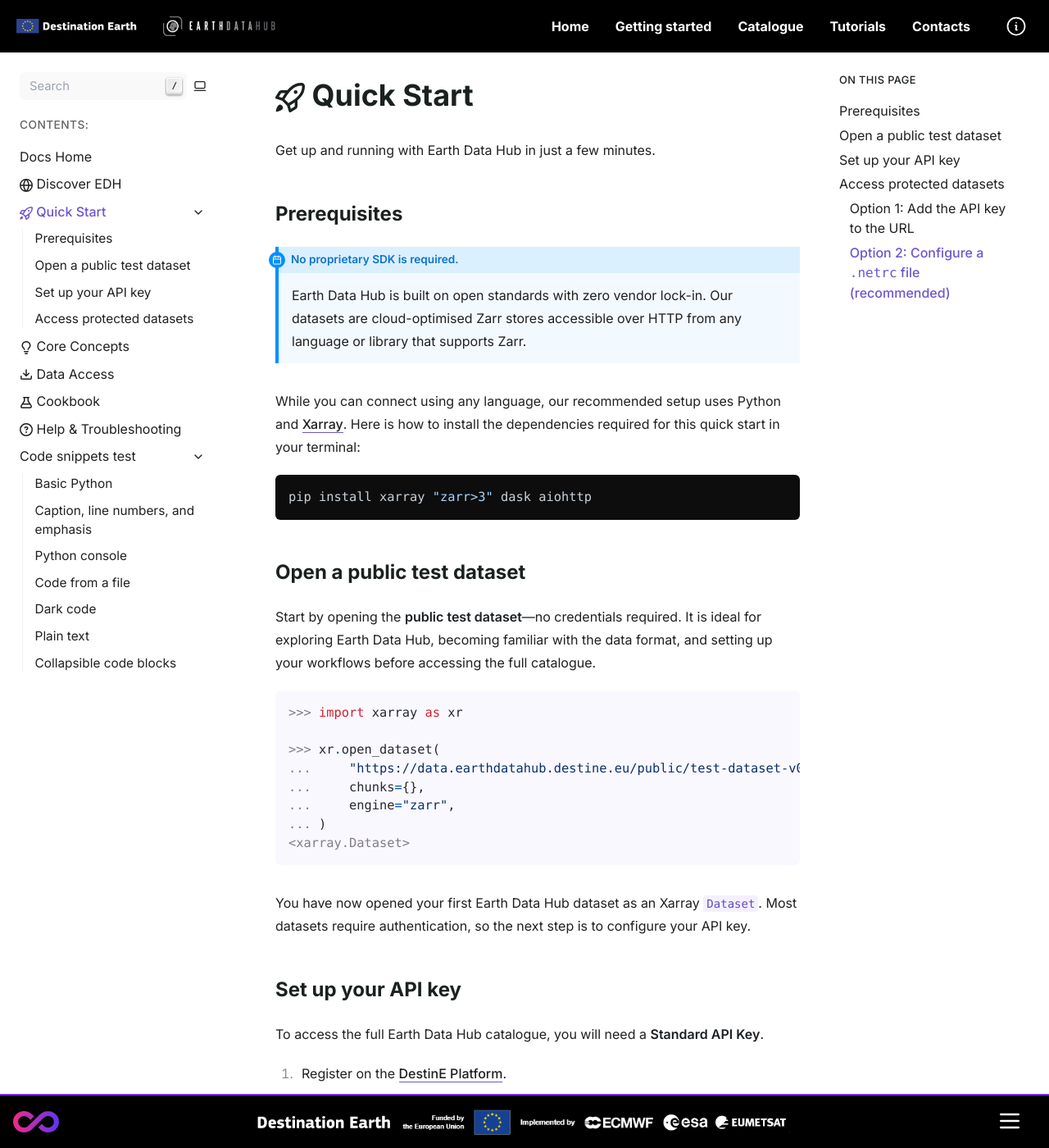
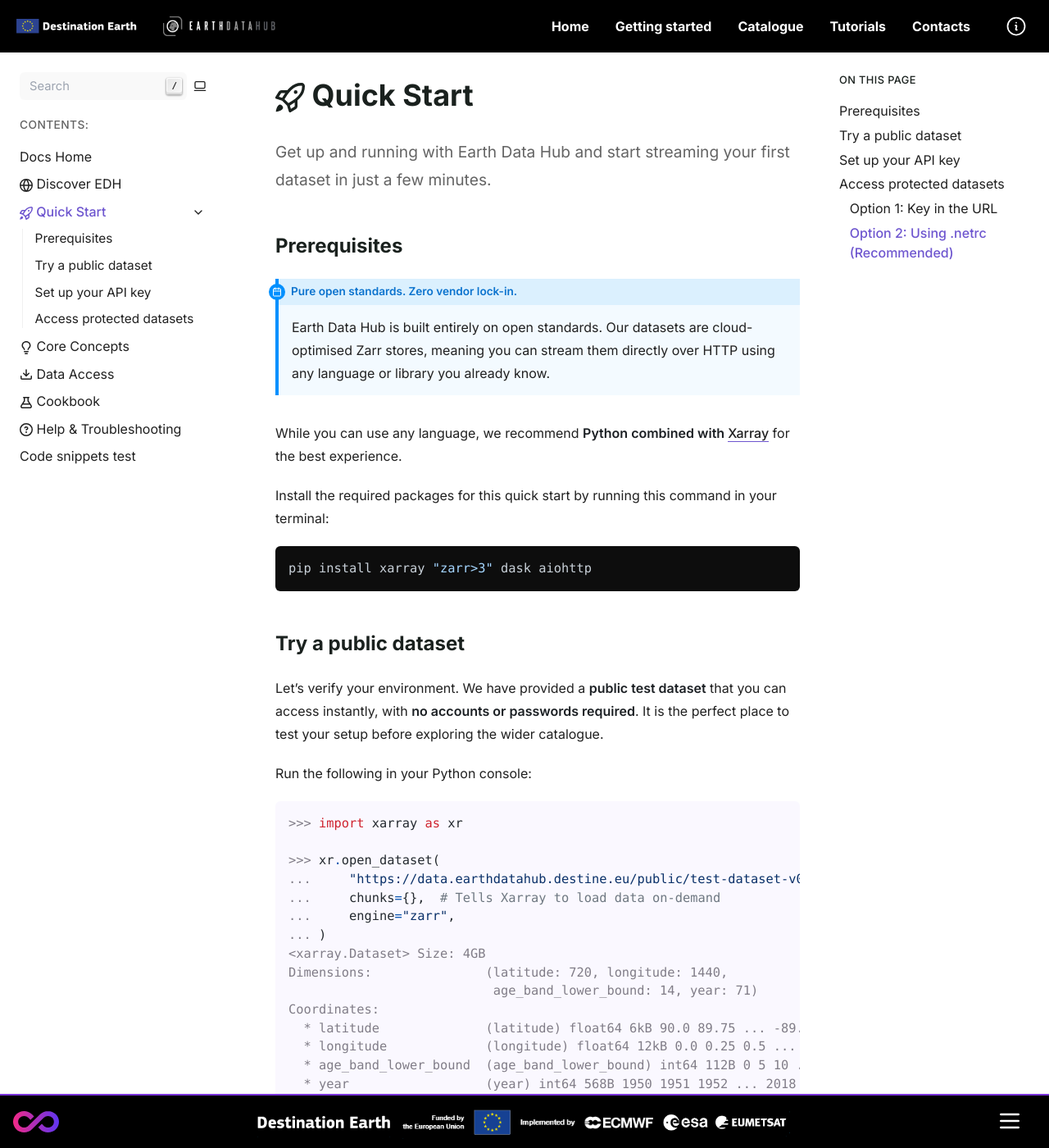
Before and after one commit to bopen/edh-docs, a Sphinx documentation site: the page built from source/quick-start.md, in a window 1280 px wide and 1400 px high. Shown: the whole window at 82% size. Built offline with Sphinx 7.4.7, drawn with Linux system fonts in a browser that asks for light colours; some of the changed text lies outside the part shown.

Commit message:
add quick-start contents

````diff
--- a/source/conf.py
+++ b/source/conf.py
@@ -26,6 +26,9 @@
 templates_path = ["_templates"]
 exclude_patterns = []
 
+myst_enable_extensions = [
+    "attrs_block",
+]
 
 # -- Options for HTML output -------------------------------------------------
 # https://www.sphinx-doc.org/en/master/usage/configuration.html#options-for-html-output
@@ -40,7 +43,8 @@
     "desp_platform_url": "https://platform.destine.eu",
 }
 html_theme_options = {
-    "globaltoc_expand_depth": 2,
+    "globaltoc_expand_depth": 1,
+    "toctree_collapse": True,
     "toctree_maxdepth": 2,
     "toctree_titles_only": False,
 }
--- a/source/quick-start.md
+++ b/source/quick-start.md
@@ -1,19 +1,24 @@
+---
+description: Get up and running with Earth Data Hub in just a few minutes.
+---
+
 # {octicon}`rocket` Quick Start
 
-Get up and running with Earth Data Hub in just a few minutes.
+{ .lead }
+Get up and running with Earth Data Hub and start streaming your first dataset in just a few minutes.
 
 ## Prerequisites
 
-```{admonition} No proprietary SDK is required.
+```{admonition} Pure open standards. Zero vendor lock-in.
 ---
 class: note
 ---
-Earth Data Hub is built on open standards with zero vendor lock-in.
-Our datasets are cloud-optimised Zarr stores accessible over HTTP from any language or library that supports Zarr.
+Earth Data Hub is built entirely on open standards. Our datasets are cloud-optimised Zarr stores, meaning you can stream them directly over HTTP using any language or library you already know.
 ```
 
-While you can connect using any language, our recommended setup uses Python and [Xarray](https://docs.xarray.dev/en/stable/).
-Here is how to install the dependencies required for this quick start in your terminal:
+While you can use any language, we recommend **Python combined with [Xarray](https://docs.xarray.dev/en/stable/)** for the best experience.
+
+Install the required packages for this quick start by running this command in your terminal:
 
 ```{code-block} bash
 ---
@@ -22,98 +27,102 @@
 pip install xarray "zarr>3" dask aiohttp
 ```
 
-## Open a public test dataset
+## Try a public dataset
 
-Start by opening the **public test dataset**—no credentials required.
-It is ideal for exploring Earth Data Hub, becoming familiar with the data format, and setting up your workflows before accessing the full catalogue.
+Let's verify your environment. We have provided a **public test dataset** that you can access instantly, with **no accounts or passwords required**. It is the perfect place to test your setup before exploring the wider catalogue.
+
+Run the following in your Python console:
 
 ```{code-block} pycon
 >>> import xarray as xr
 
 >>> xr.open_dataset(
 ...     "https://data.earthdatahub.destine.eu/public/test-dataset-v0.zarr",
-...     chunks={},
+...     chunks={},  # Tells Xarray to load data on-demand
 ...     engine="zarr",
 ... )
-<xarray.Dataset>
+<xarray.Dataset> Size: 4GB
+Dimensions:               (latitude: 720, longitude: 1440,
+                           age_band_lower_bound: 14, year: 71)
+Coordinates:
+  * latitude              (latitude) float64 6kB 90.0 89.75 ... -89.5 -89.75
+  * longitude             (longitude) float64 12kB 0.0 0.25 0.5 ... 359.5 359.8
+  * age_band_lower_bound  (age_band_lower_bound) int64 112B 0 5 10 ... 55 60 65
+  * year                  (year) int64 568B 1950 1951 1952 ... 2018 2019 2020
+Data variables:
+    demographic_totals    (latitude, longitude, age_band_lower_bound, year) float32 4GB dask.array<chunksize=(180, 180, 14, 2), meta=np.ndarray>
+
 ```
 
-You have now opened your first Earth Data Hub dataset as an Xarray `Dataset`.
-Most datasets require authentication, so the next step is to configure your API key.
+And just like that, you are connected! The output above shows an Xarray `Dataset` representing the data you are accessing. To access the rest of our catalogue, you will need to **set up authentication**.
 
 ## Set up your API key
 
-To access the full Earth Data Hub catalogue, you will need a **Standard API Key**.
+To access our full suite of datasets, you will need a free **Standard API Key**.
 
-1. Register on the [DestinE Platform](https://platform.destine.eu/).
-1. Open your [Earth Data Hub account settings](https://earthdatahub.destine.eu/account-settings#my-personal-access-tokens).
-1. Copy your default API key or create a new one.
+1. **Register an account** on the [DestinE Platform](https://platform.destine.eu/).
+1. **Visit your [Earth Data Hub account settings](https://earthdatahub.destine.eu/account-settings#my-personal-access-tokens)**.
+1. **Copy your default API key** (or generate a new one).
 
-```{admonition} Climate DT datasets require upgraded access
+```{admonition} Climate DT requires upgraded access.
 ---
 class: warning
 ---
-Datasets in the **Destination Earth Climate Adaptation Digital Twin (Climate DT)** collection require upgraded permissions
-Follow the [Destination Earth User Access Upgrade](https://platform.destine.eu/access-policy-upgrade/) process to request access.
+Datasets in our **Destination Earth Climate Adaptation Digital Twin (Climate DT)** collection require additional permissions. If you need access, follow the [Destination Earth User Access Upgrade](https://platform.destine.eu/access-policy-upgrade/) process.
 ```
 
 ## Access protected datasets
 
-Most datasets in the Earth Data Hub catalogue require authentication with your **Standard API Key**.
+Most datasets in the Earth Data Hub catalogue require your API key. Here are two ways to configure authentication:
 
-There are two ways to provide it:
+### Option 1: Key in the URL
 
-1. **Add it to the dataset URL** — quick and convenient for testing.
-1. **Configure a `.netrc` file** — recommended if you use Earth Data Hub regularly.
+The quickest way to test protected data is to include your API key directly as the password in the dataset URL:
 
-### Option 1: Add the API key to the URL
+```python
+import xarray as xr
 
-For a quick test, include your API key as the password in the dataset URL:
-
-```{code-block} pycon
->>> import xarray as xr
-
->>> xr.open_dataset(
-...     "https://edh:<your API key>@api.earthdatahub.destine.eu/private/test-dataset-v0.zarr",
-...     chunks={},
-...     engine="zarr",
-... )
-<xarray.Dataset>
+# Replace <your API key> with your actual key
+xr.open_dataset(
+    "https://edh:<your API key>@api.earthdatahub.destine.eu/private/test-dataset-v0.zarr",
+    chunks={},
+    engine="zarr",
+)
 ```
 
-### Option 2: Configure a `.netrc` file (recommended)
+### Option 2: Using .netrc (Recommended)
 
-If you plan to use Earth Data Hub regularly, store your API key in a `.netrc` file. This lets your tools authenticate automatically without embedding credentials in every URL.
+For everyday use, we recommend **storing your API key in a hidden `.netrc` file**. This allows your Python scripts to authenticate automatically in the background without exposing your keys.
 
-Create a file named:
+If you don't have it already, **create a text** file in your home directory:
 
 - **macOS/Linux:** `~/.netrc`
 - **Windows:** `C:\Users\<username>\_netrc`
 
-with the following contents:
+Then, **add the following lines** to the file:
 
 ```text
 machine api.earthdatahub.destine.eu
   password <your API key>
+
 ```
 
-When using Xarray, enable `.netrc` support with `trust_env=True`:
+Now, you can load protected datasets cleanly by enabling environment trust (`trust_env=True`):
 
-```{code-block} pycon
->>> import xarray as xr
+```python
+import xarray as xr
 
->>> xr.open_dataset(
-...     "https://api.earthdatahub.destine.eu/private/test-dataset-v0.zarr",
-...     storage_options={"client_kwargs": {"trust_env": True}},
-...     chunks={},
-...     engine="zarr",
-... )
-<xarray.Dataset>
+xr.open_dataset(
+    "https://api.earthdatahub.destine.eu/private/test-dataset-v0.zarr",
+    storage_options={"client_kwargs": {"trust_env": True}},  # Auto-detect your .netrc
+    chunks={},
+    engine="zarr",
+)
 ```
 
-```{admonition} Set it up once, use it everywhere
+```{admonition} Set it up once, use it everywhere.
 ---
 class: tip
 ---
-For everyday use, we recommend configuring a `.netrc` file. It keeps your API key out of your code and works with any protected dataset URL from the Earth Data Hub catalogue.
+Direct authentication is fine for a quick test, but using a `.netrc` file is the recommended approach. It keeps your API key out of your code, helps prevent accidental commits, and makes your scripts easier to share.
 ```
````
